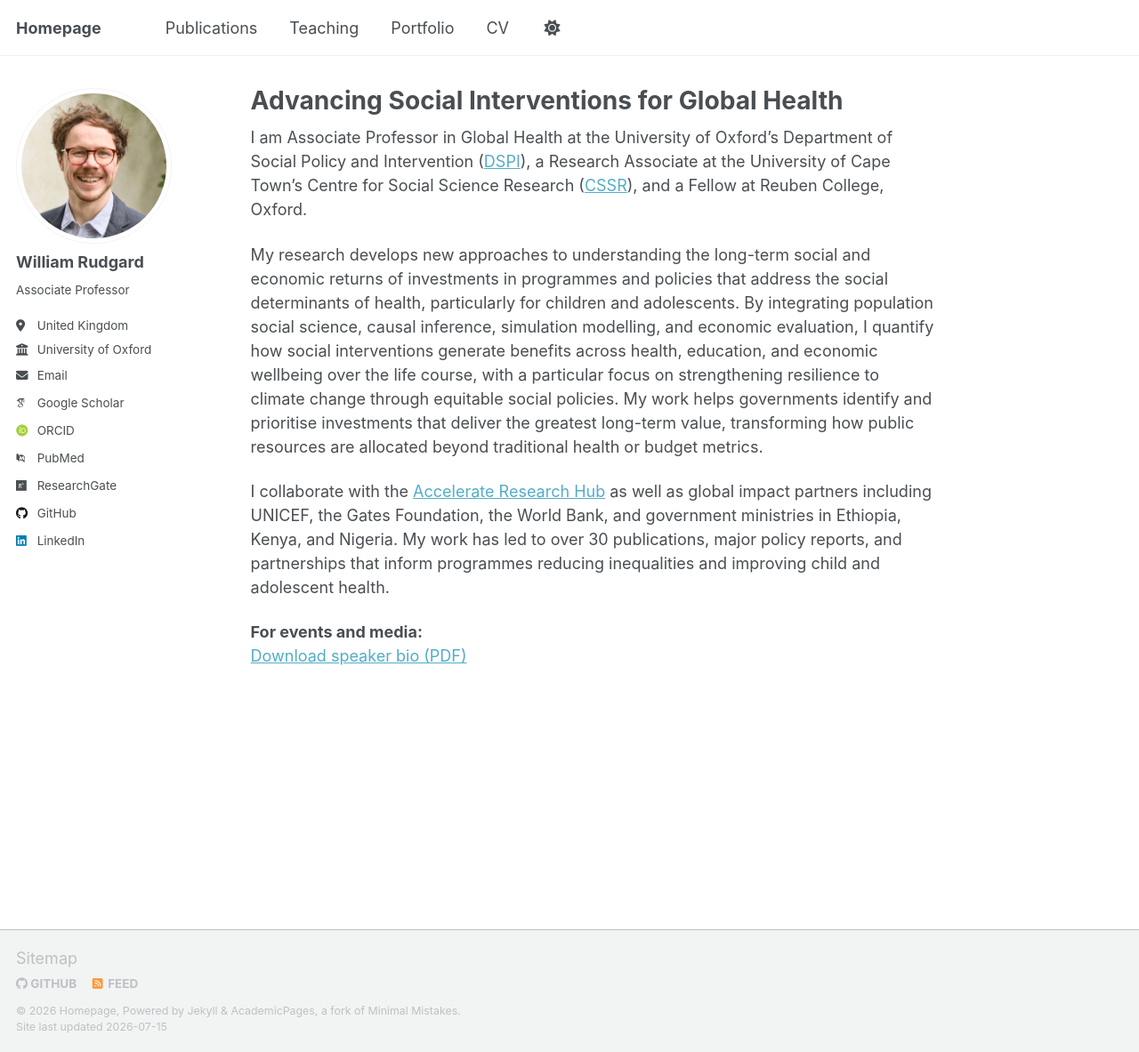
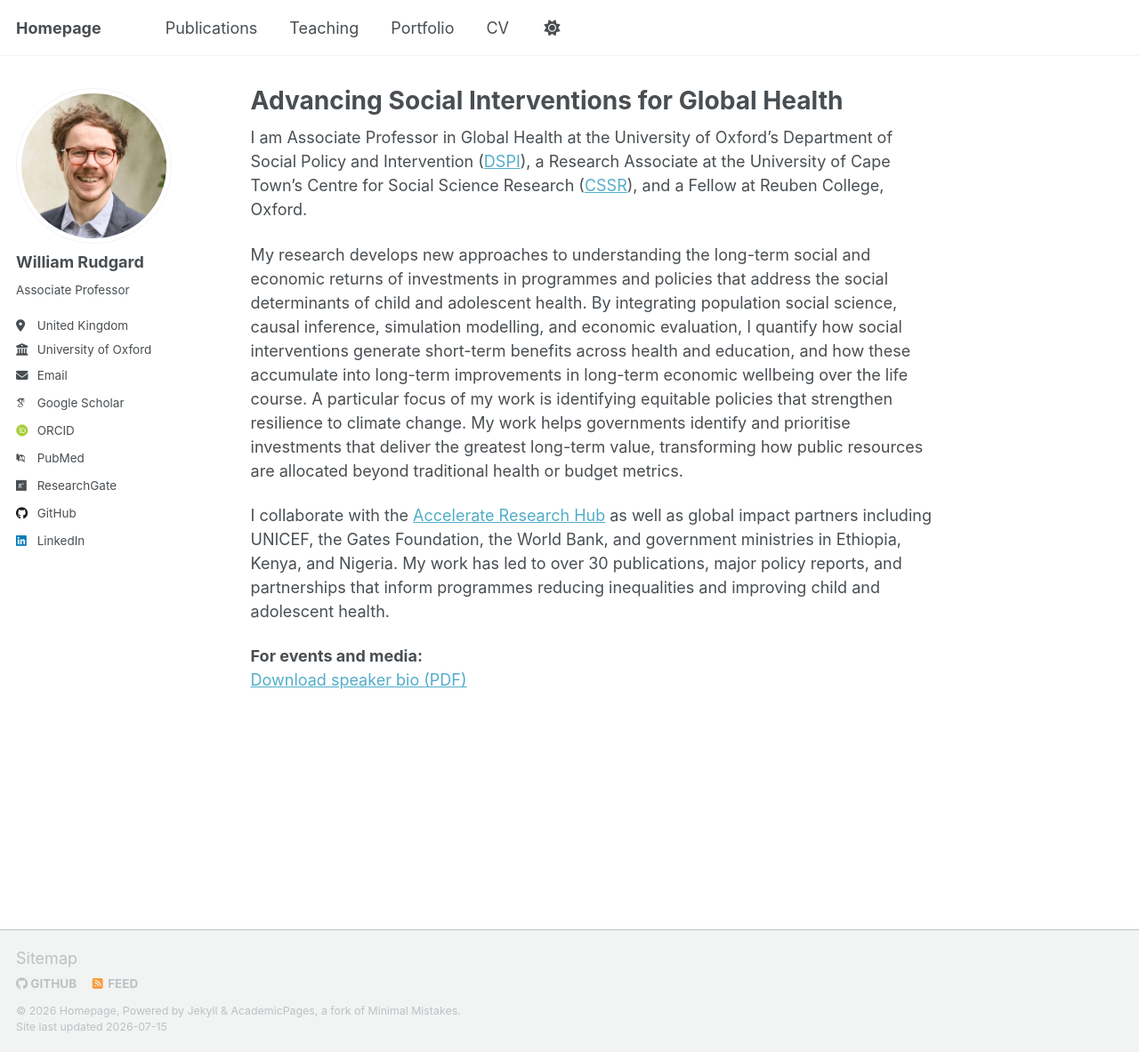
Before and after one commit to WilliamRudgard/williamrudgard.github.io, a Jekyll site: the page built from _pages/about.md, in a window 1280 px wide and 1183 px high. Shown: the whole window at 89% size. Built offline with Jekyll 4.4.1, drawn with Linux system fonts in a browser that asks for light colours; some web fonts are replaced; a script that is not in the unit is left out.

Commit message:
Update research focus in about.md
Revised research description to emphasize child and adolescent health and short-term benefits of social interventions.

```diff
--- a/_pages/about.md
+++ b/_pages/about.md
@@ -9,7 +9,7 @@ redirect_from:
 
 I am Associate Professor in Global Health at the University of Oxford’s Department of Social Policy and Intervention ([DSPI](https://www.spi.ox.ac.uk/)), a Research Associate at the University of Cape Town's Centre for Social Science Research ([CSSR](https://humanities.uct.ac.za/cssr)), and a Fellow at Reuben College, Oxford.
 
-My research develops new approaches to understanding the long-term social and economic returns of investments in programmes and policies that address the social determinants of health, particularly for children and adolescents. By integrating population social science, causal inference, simulation modelling, and economic evaluation, I quantify how social interventions generate benefits across health, education, and economic wellbeing over the life course, with a particular focus on strengthening resilience to climate change through equitable social policies. My work helps governments identify and prioritise investments that deliver the greatest long-term value, transforming how public resources are allocated beyond traditional health or budget metrics.
+My research develops new approaches to understanding the long-term social and economic returns of investments in programmes and policies that address the social determinants of child and adolescent health. By integrating population social science, causal inference, simulation modelling, and economic evaluation, I quantify how social interventions generate short-term benefits across health and education, and how these accumulate into long-term improvements in long-term economic wellbeing over the life course. A particular focus of my work is identifying equitable policies that strengthen resilience to climate change. My work helps governments identify and prioritise investments that deliver the greatest long-term value, transforming how public resources are allocated beyond traditional health or budget metrics.
 
 I collaborate with the [Accelerate Research Hub](https://www.acceleratehub.org/) as well as global impact partners including UNICEF, the Gates Foundation, the World Bank, and government ministries in Ethiopia, Kenya, and Nigeria. My work has led to over 30 publications, major policy reports, and partnerships that inform programmes reducing inequalities and improving child and adolescent health.
 
```
